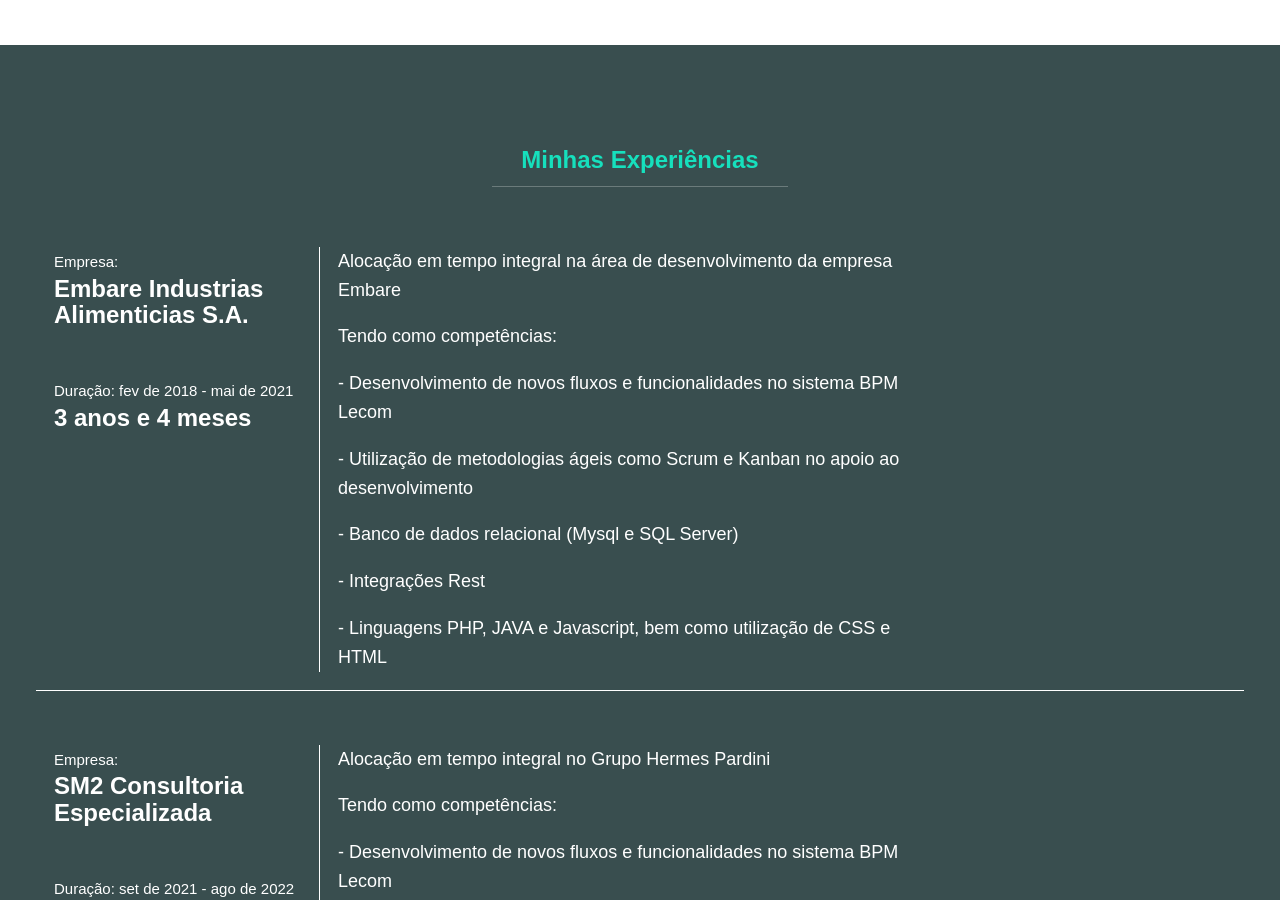
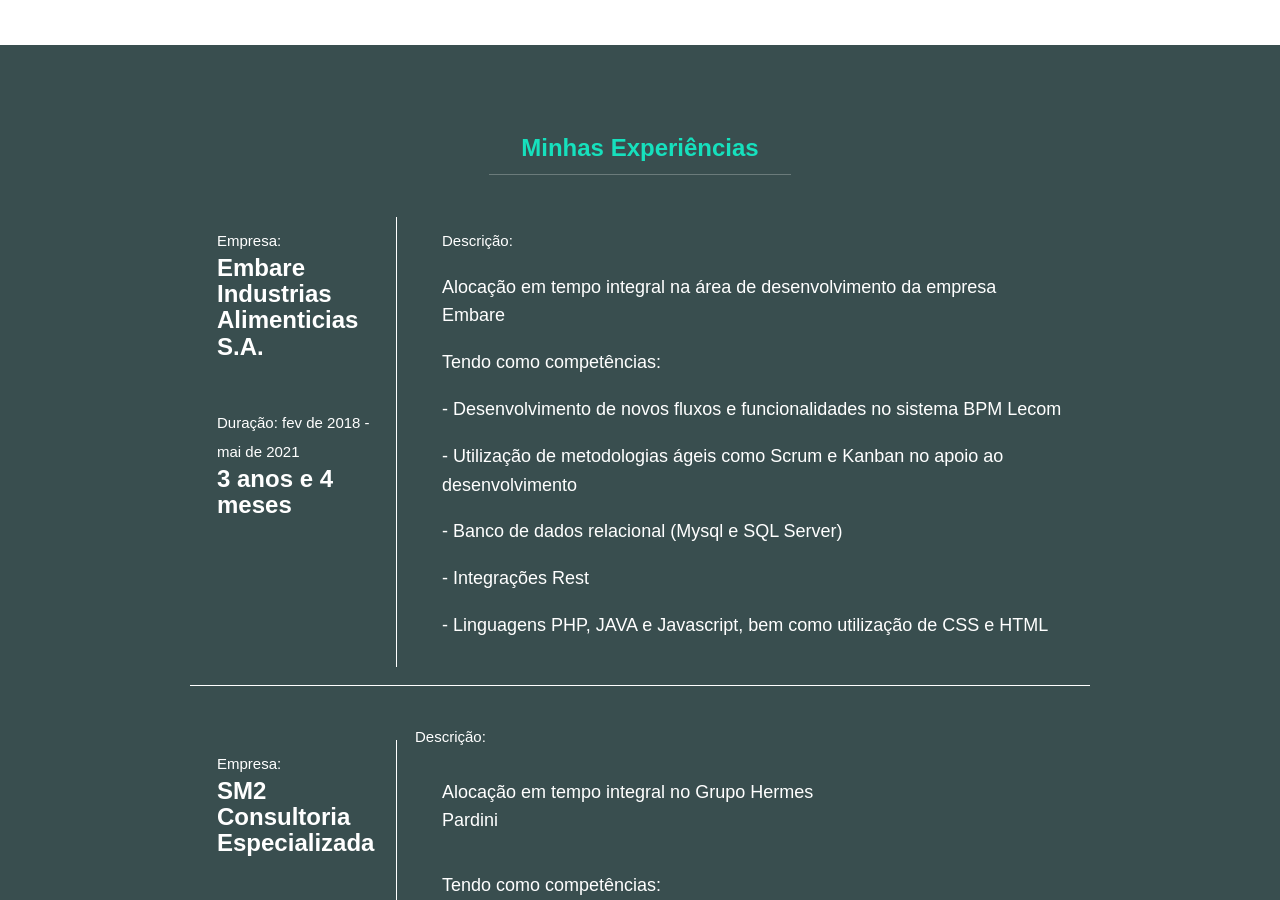
Before and after one commit to joaomirandalp/joao_website, a plain HTML site: page index.html in a window 1280 px wide. Shown: the part 2300-3200 px from the top of the page. Drawn offline with Linux system fonts and the light colour scheme; a web font is replaced by a local one.

Commit message:
html and css modified

```diff
--- a/css/style.css
+++ b/css/style.css
@@ -93,7 +93,7 @@ strong {
 /* Badge */
 
 .badge {
-    margin: 1.5em 3em;
+    margin: 1.5em 1em;
     width: 6.4em;
     height: 6.4em;
     border-radius: 20%;
@@ -101,6 +101,12 @@ strong {
     top: 0;
     transition: all 0.2s ease;
     box-shadow: 8px 10px 12px 3px rgba(0, 0, 0, 0.43);
+}
+
+@media (min-width: 600px) {
+    .badge {
+        margin: 1.5em 3em;
+    }
 }
 
 .rounded {
@@ -485,15 +491,24 @@ header {
 
 .my-work {
     background-color: #394e4f;
-    background-size: cover;
-    background-blend-mode: overlay;
     color: var(--clr-light);
     text-align: center;
+    margin: auto;
+    position: relative;
+}
+
+.portfolio{
+    max-width: 900px;
+    margin: auto;
+}
+
+.grid_item{
+    padding: 0.5em;
+    margin: 1em;
 }
 
 .section__title--work {
     color: var(--clr-accent);
-    padding: 0.5em;
     position: relative;
 }
 
@@ -508,24 +523,29 @@ header {
 }
 
 .portfolio__item {
-    display: grid;
+    display: block;
     margin-bottom: 2em;
-    grid-template-columns: 1fr 2fr 1fr;
     border-bottom: 0.1px solid var(--clr-light);
     text-align: left;
-}
-
-.section__subtitle--work {
-    border-right: 0.1px solid var(--clr-light);
-    margin: 1em;
 }
 
 .section__subtitle--work h2 {
     margin-bottom: 2em;
 }
 
-.grid_item:nth-child(2) {
-    grid-column: 2 / span 2;
+@media (min-width: 600px) {
+    .portfolio__item {
+        display: grid;
+        grid-template-columns: 1fr 2fr 1fr;
+    }
+
+    .section__subtitle--work {
+        border-right: 0.1px solid var(--clr-light);
+    }
+
+    .grid_item:nth-child(2) {
+        grid-column: 2 / span 2;
+    }
 }
 
 /* footer */
--- a/index.html
+++ b/index.html
@@ -146,19 +146,20 @@
                     <h2>3 anos e 4 meses</h1>
                 </div>
 
-                <div>
-                    <p class="grid_item content">
+                <div class="grid_item content">
+                    <small>Descrição:</small>
+                    <p>
                         Alocação em tempo integral na área de desenvolvimento da empresa Embare
                     </p>
-                    <p class="grid_item content">Tendo como competências:</p>
-                    <p class="grid_item content">- Desenvolvimento de novos fluxos e funcionalidades no sistema BPM
+                    <p>Tendo como competências:</p>
+                    <p>- Desenvolvimento de novos fluxos e funcionalidades no sistema BPM
                         Lecom
                     </p>
-                    <p class="grid_item content">- Utilização de metodologias ágeis como Scrum e Kanban no apoio ao
+                    <p>- Utilização de metodologias ágeis como Scrum e Kanban no apoio ao
                         desenvolvimento</p>
-                    <p class="grid_item content">- Banco de dados relacional (Mysql e SQL Server)</p>
-                    <p class="grid_item content">- Integrações Rest</p>
-                    <p class="grid_item content">- Linguagens PHP, JAVA e Javascript, bem como utilização de CSS e
+                    <p>- Banco de dados relacional (Mysql e SQL Server)</p>
+                    <p>- Integrações Rest</p>
+                    <p>- Linguagens PHP, JAVA e Javascript, bem como utilização de CSS e
                         HTML</p>
                 </div>
             </a>
@@ -172,6 +173,7 @@
                 </div>
 
                 <div>
+                    <small>Descrição:</small>
                     <p class="grid_item content">
                         Alocação em tempo integral no Grupo Hermes Pardini
                     </p>
```
